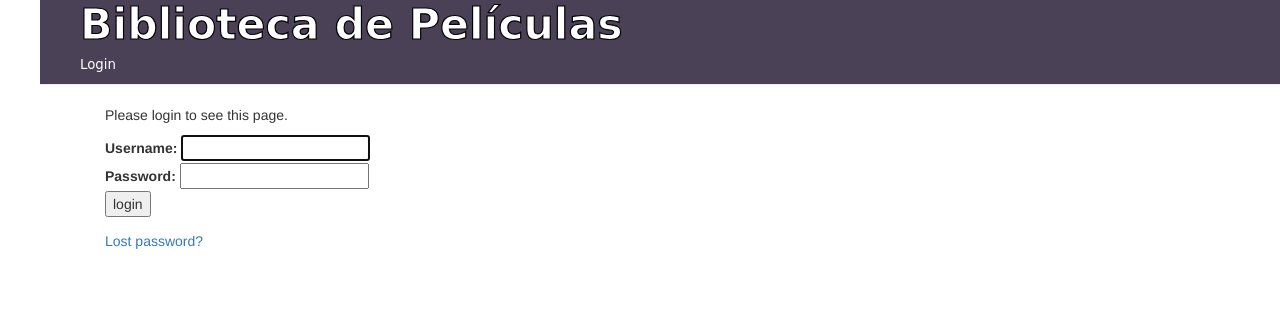
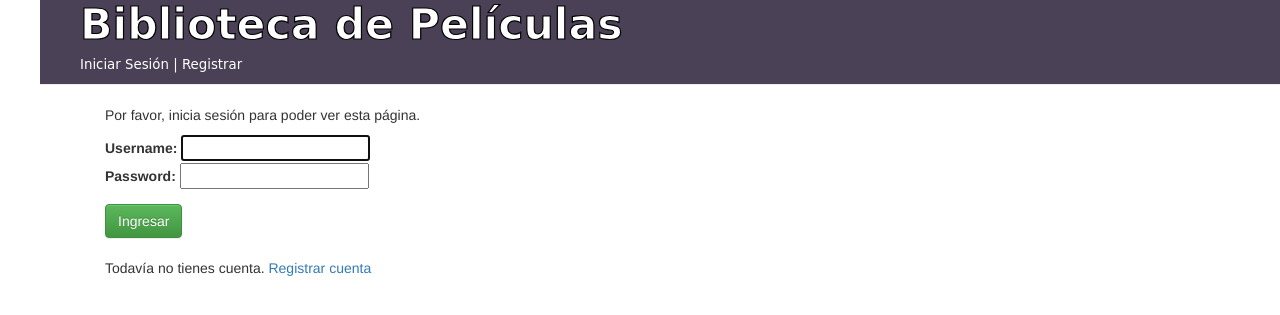
Before and after one commit to AlbertoMaciasGutierrez/biblioteca, a Django app: page /accounts/login/?next=/actores/14/ in a window 1280 px wide. Shown: the top 315 px of the page. Run offline with Django 3.2, Linux system fonts and the light colour scheme; some libraries are stand-ins or nearby versions.

Commit message:
Registro de usuarios añadido

```diff
--- a/biblioteca/settings.py
+++ b/biblioteca/settings.py
@@ -40,6 +40,7 @@ INSTALLED_APPS = [
     'django.contrib.staticfiles',
     'cuentas',
     'peliculas',
+
 ]
 
 MIDDLEWARE = [
--- a/biblioteca/urls.py
+++ b/biblioteca/urls.py
@@ -35,6 +35,6 @@ urlpatterns = [
     path('actores/nuevo',views.ActorNuevo.as_view() , name='actor_nuevo'),
     path('actores/<int:pk>/editar/', views.ActorEditar.as_view(), name='actor_editar'),
     path('actores/<int:pk>/eliminar/', views.ActorEliminar.as_view(), name='actor_eliminar'),
-    #path('registro/',views.registro_usuario, name='registro_usuario'),
+    path('registro/',views.RegistroUsuario.as_view(), name='registro_usuario'),
     path('accounts/', include('django.contrib.auth.urls')),                                      #Add Django site authentication urls (for login, logout, password management)
 ]
--- a/peliculas/static/peliculas.css
+++ b/peliculas/static/peliculas.css
@@ -96,3 +96,8 @@ h1, h2, h3, h4, h5 {
 .label-info{
     font-size: 11pt
 }
+
+.boton-login{
+    text-align: left;
+    margin-top: 10pt
+}
--- /dev/null
+++ b/requirements.txt
@@ -0,0 +1,6 @@
+asgiref==3.3.4
+confusable-homoglyphs==3.2.0
+Django==3.1.7
+Pillow==8.2.0
+pytz==2021.1
+sqlparse==0.4.1
--- a/templates/base.html
+++ b/templates/base.html
@@ -26,7 +26,8 @@
                 </span>
             {%else %}
                 <h1><b>Biblioteca de Películas </b></h1>
-                <h5><a href="{% url 'login'%}?next={{request.path}}">Login</a></h5>
+                <h5><a href="{% url 'login'%}?next={{request.path}}">Iniciar Sesión</a> | <a href="{% url 'registro_usuario'%}?next={{request.path}}">Registrar</a></h5>
+
             {%endif %}
         </div>
 
--- a/templates/registration/login.html
+++ b/templates/registration/login.html
@@ -5,15 +5,15 @@
 {% block content %}
 
   {% if form.errors %}
-    <p>Your username and password didn't match. Please try again.</p>
+    <p>Tu usuario o contraseña son incorrectos. Por favor inténtalo de nuevo.</p>
   {% endif %}
 
   {% if next %}
       {% if user.is_authenticated %}
-      <p>Your account doesn't have access to this page. To proceed,
-      please login with an account that has access.</p>
+      <p>Tu cuenta no tiene acceso a esta página. Para seguir,
+      inicie sesión con una cuenta que tenga acceso.</p>
       {% else %}
-      <p>Please login to see this page.</p>
+      <p>Por favor, inicia sesión para poder ver esta página.</p>
       {% endif %}
   {% endif %}
 
@@ -31,13 +31,18 @@
       <td>{{ form.password }}</td>
     </div>
 
+
+
+    <div class="boton-login">
+      <input class="btn btn-success" type="submit" value="Ingresar" />
+    </div>
+    <br>
     <div>
-      <input type="submit" value="login" />
-      <input type="hidden" name="next" value="{{ next }}" />
+      <p>Todavía no tienes cuenta. <a href="{% url 'registro_usuario' %}">Registrar cuenta</a> </p>
     </div>
   </form>
 
   {# Assumes you setup the password_reset view in your URLconf #}
-  <p><a href="{% url 'password_reset' %}">Lost password?</a></p>
+ {#<p><a href="{% url 'password_reset' %}">Lost password?</a></p> #}
 
 {% endblock %}
--- a/templates/registration/registrar.html
+++ b/templates/registration/registrar.html
@@ -16,7 +16,7 @@
                             Bueno para cualquier plantilla que use formularios POST{% endcomment %}
 
         <table>
-            {{ form.as_table}}      {#} "{{form.as_table}}": renderizar formularios de Django como tabla {#}
+            {{ form.as_p}}      {#} "{{form.as_table}}": renderizar formularios de Django como tabla {#}
         </table>
 
         <input type = "reset" value = "Clear">
```
Also changed, not shown: peliculas/forms.py (+13 -0 lines), peliculas/views.py (+20 -21 lines), db.sqlite3 (deleted), 1 other file.
